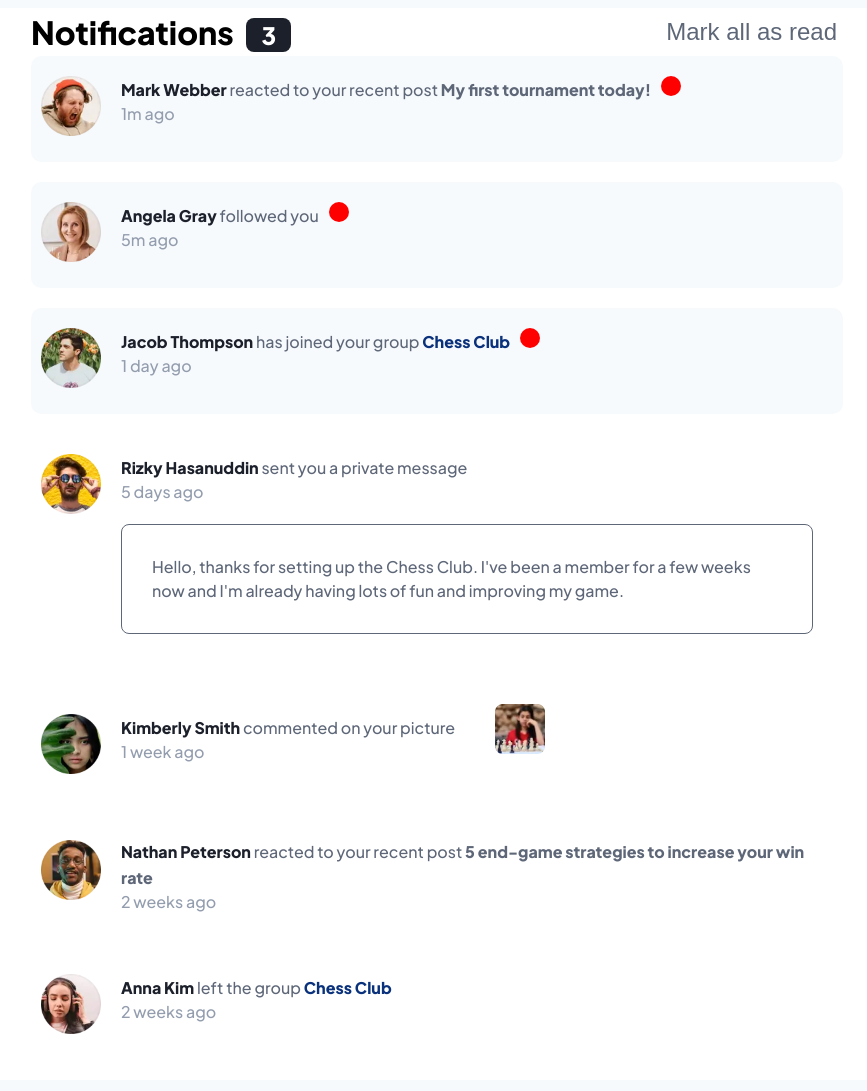
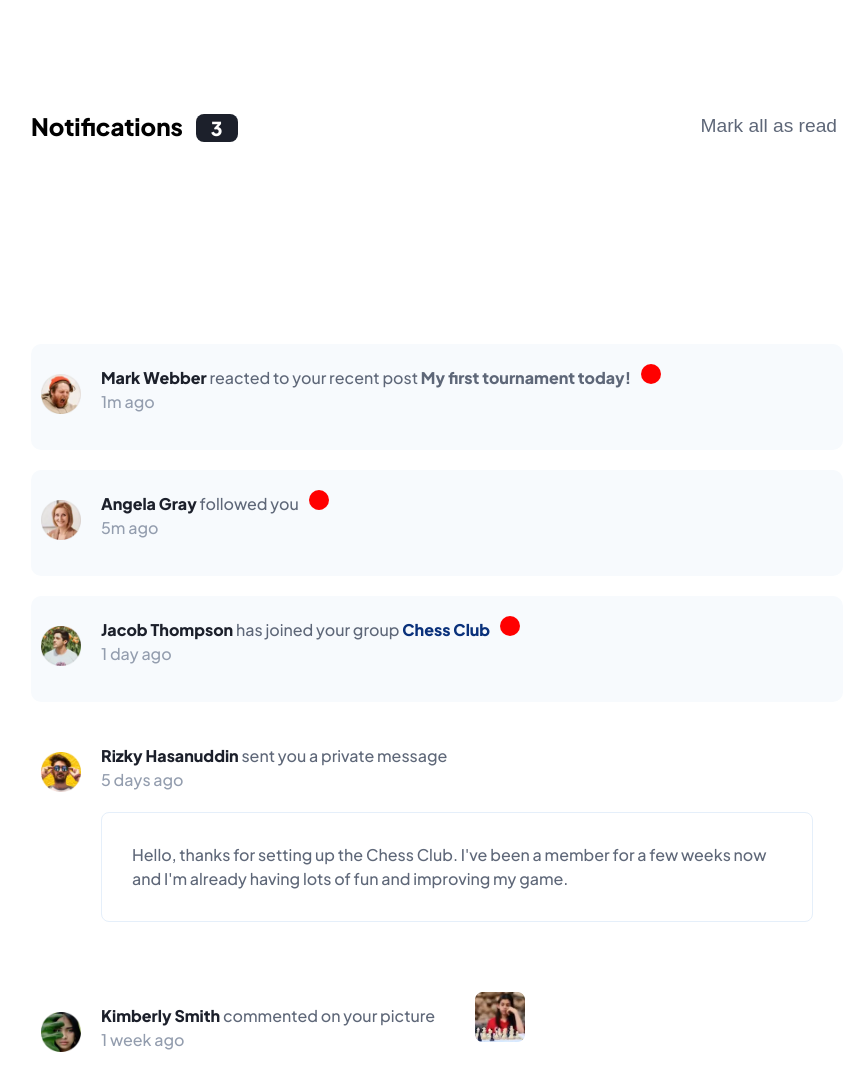
Before and after one commit to elsgoossens/notifications-page-main, a plain HTML site: page index.html in a window 1536 px wide. Shown: the top 1091 px of the page, without its empty margins (331-1198 px from the left). Drawn offline with Linux system fonts and the light colour scheme.

Commit message:
tweaking layout

```diff
--- a/style.css
+++ b/style.css
@@ -123,7 +123,7 @@ button{
 .message{
     margin: 20px 0;
     padding: 30px;
-    border: 1px solid var(--clr-Dark-grayish-blue);
+    border: 1px solid var(--clr--Light-grayish-blue-1);
     border-radius: 8px;
     color: var(--clr-Dark-grayish-blue);
 }
@@ -159,28 +159,23 @@ button:hover, a:hover{
 @media (min-width: 1440px) {
 
     h1{
-        font-size: 2rem;
+        font-size: 1.5rem;
     }
 
     .counter{
-        font-size: 1.5rem;
+        font-size: 1.2rem;
     }
 
     button{
-        font-size: 1.5rem;
+        font-size: 1.2rem;
     }
 
     body{
-        background-color: var(--clr-Very-light-grayish-blue);
-    }
-
-    .avatar img{
-        padding: 10px 0;
-        max-width: 60px;
+        background-color: var(--clr-Very-light-grayish-blue2);
     }
 
     main, header{
-        margin: 0 50px;
+        margin: 100px 50px;
     }
 
     .container{
```
